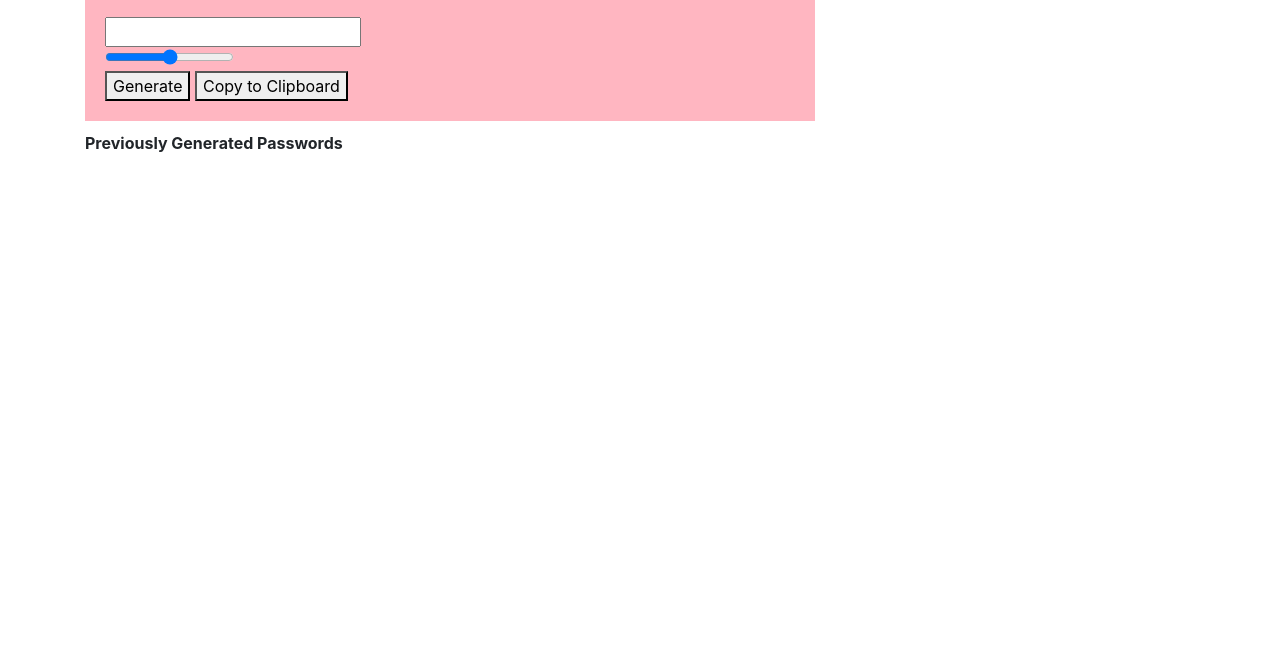
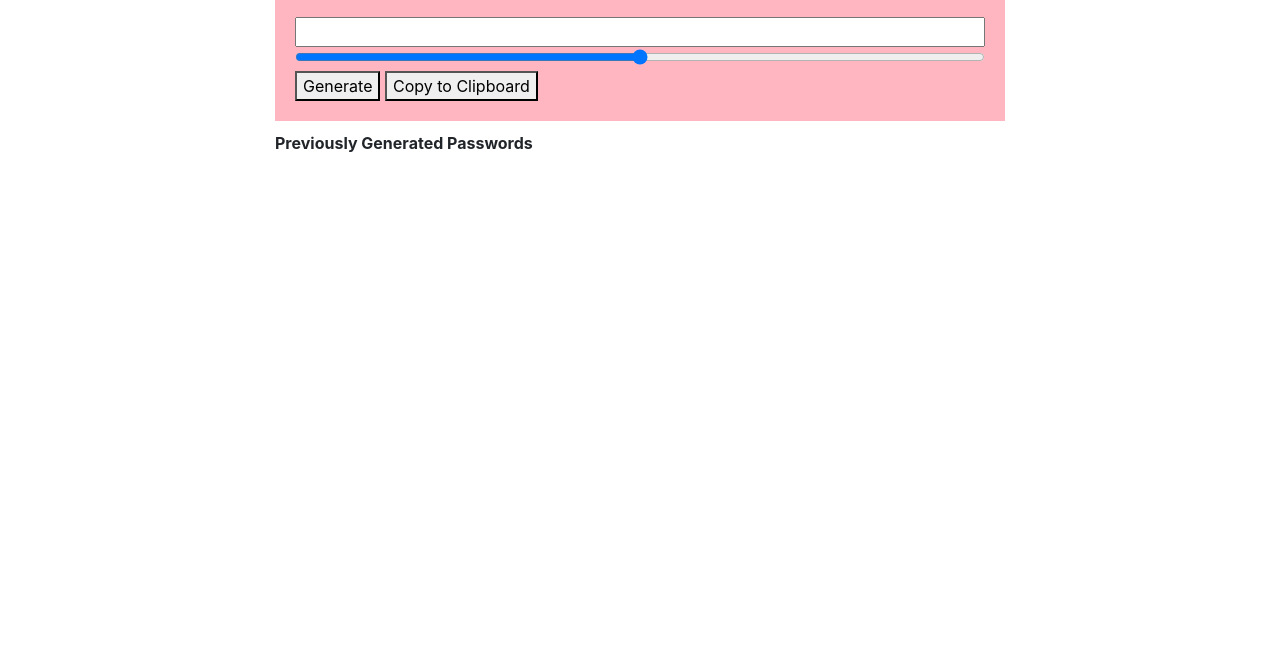
Before and after one commit to ThanhNgo888/PasswordGenerator, a plain HTML site: page index.html in a window 1280 px wide. Shown: the part 130-800 px from the top of the page. Drawn offline with nearby package versions, Linux system fonts and the light colour scheme.

Commit message:
add mx-auto to colClass to center the div and add the width for input-display-box and slider to full screen

```diff
--- a/index.html
+++ b/index.html
@@ -22,7 +22,7 @@
     <!-- ====================================================================== -->
     <div class="container">
         <div class="row">
-            <div class="col-lg-8 col-sm-12">
+            <div class="col-lg-8 col-sm-12 mx-auto">
                 <div class="content">
                     <h4>Random Password Generator</h4>
                     <br>
--- a/styles.css
+++ b/styles.css
@@ -5,3 +5,9 @@
     padding: 20px;
     width: 100%;
 }
+#display{
+    width: 100%;
+}
+#slider{
+    width: 100%;
+}
```
